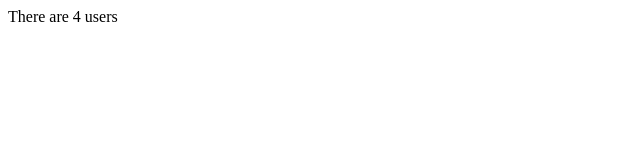
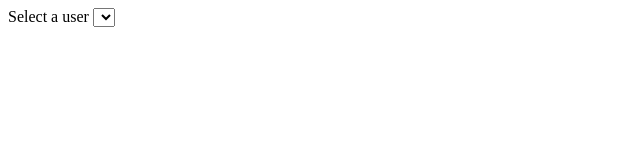
Before and after one commit to craig-dsilva/music-data, a plain HTML site: page index.html in a window 1280 px wide. Shown: the full height of the page, 0-640 px from the left. Drawn offline with Linux system fonts and the light colour scheme.

Commit message:
Add dropdown

```diff
--- a/index.html
+++ b/index.html
@@ -1,8 +1,9 @@
 <!DOCTYPE html>
 <html>
   <head>
+    <label for="select-user">Select a user</label>
+    <select name="select-user" id="select-user"></select>
     <script type="module" src="script.mjs"></script>
   </head>
-  <body>
-  </body>
+  <body></body>
 </html>
--- a/script.mjs
+++ b/script.mjs
@@ -6,6 +6,4 @@
 
 import { countUsers } from "./common.mjs";
 
-window.onload = function () {
-  document.querySelector("body").innerText = `There are ${countUsers()} users`;
-};
+window.onload = function () {};
```
